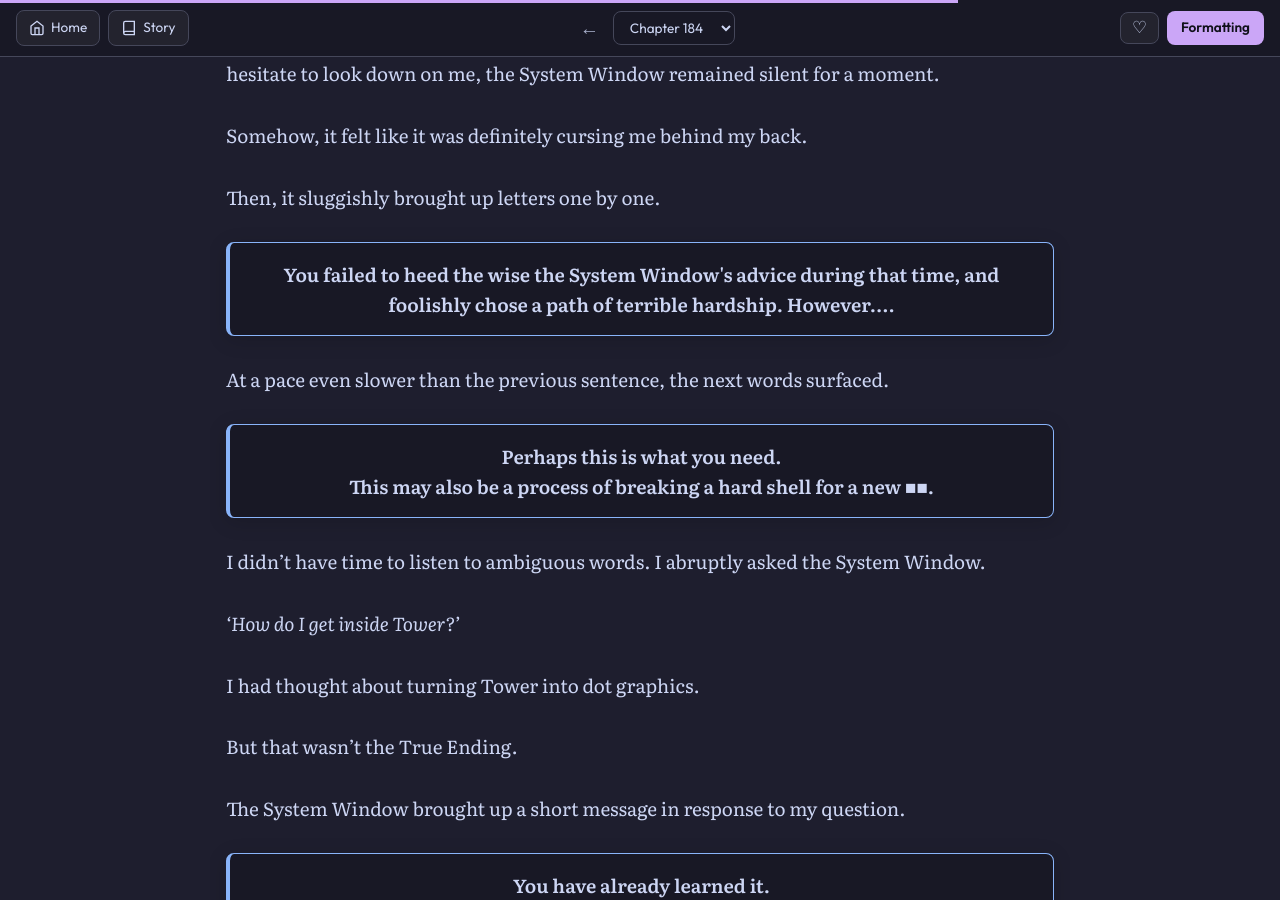
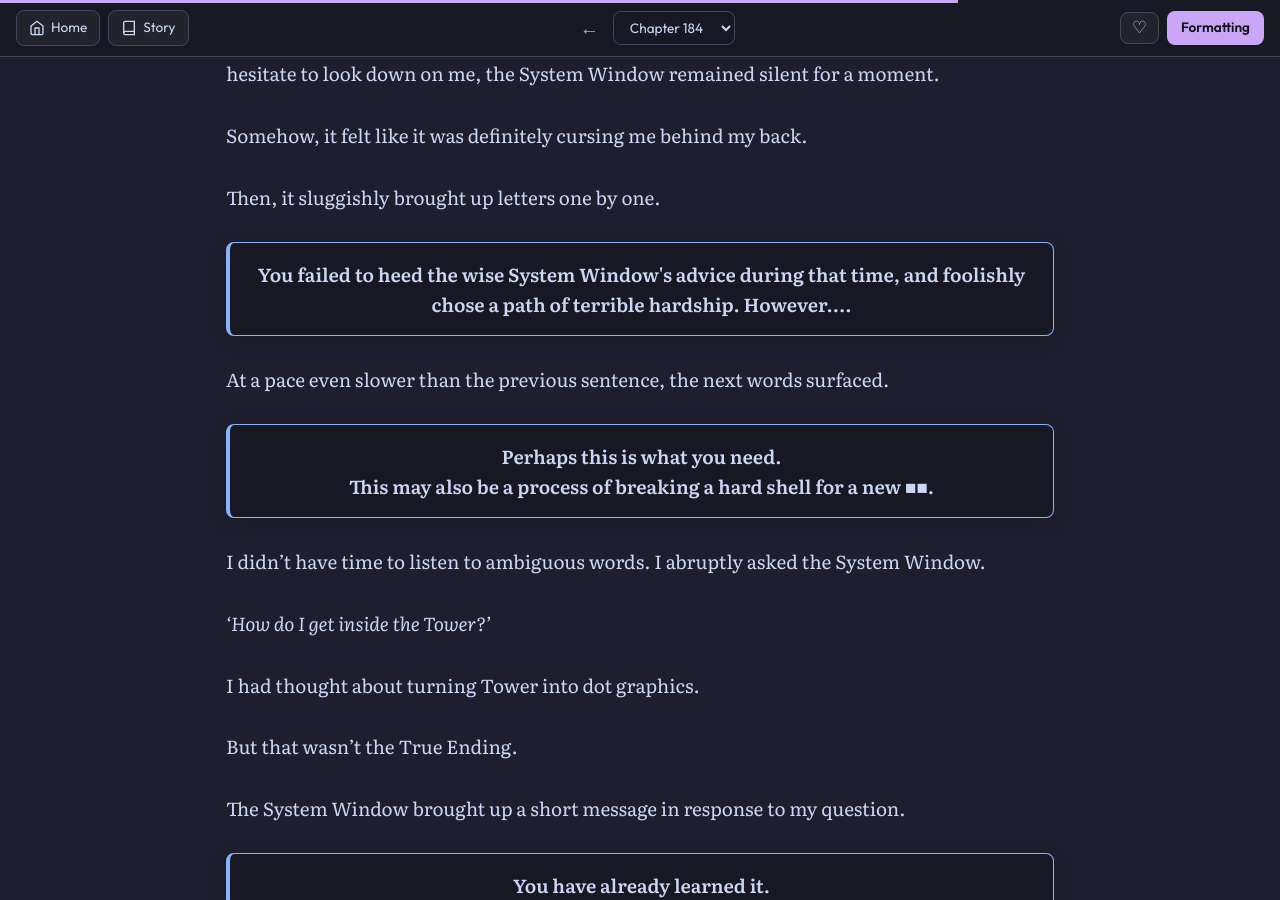
Before and after one commit to soleumn/soleumn.github.io, a Jekyll site: the page built from _chapters/eoshinki/ch184.md, in a window 1280 px wide and 900 px high, scrolled down 10493 px. Built offline with Jekyll 4.4.1, drawn with Linux system fonts in a browser that asks for light colours; some web fonts are replaced; comment, search, counter and statistics services are not loaded.

Commit message:
Edit Chapter 184 (via site)

```diff
--- a/_chapters/eoshinki/ch184.md
+++ b/_chapters/eoshinki/ch184.md
@@ -304,7 +304,7 @@
 
 Then, it sluggishly brought up letters one by one.
 
-{% include system.html text="You failed to heed the wise the System Window's advice during that time, and foolishly chose a path of terrible hardship. However...." %}
+{% include system.html text="You failed to heed the wise System Window's advice during that time, and foolishly chose a path of terrible hardship. However...." %}
 
 At a pace even slower than the previous sentence, the next words surfaced.
 
```
Also changed, not shown: other parts of _chapters/eoshinki/ch184.md (+1 -1 lines).
